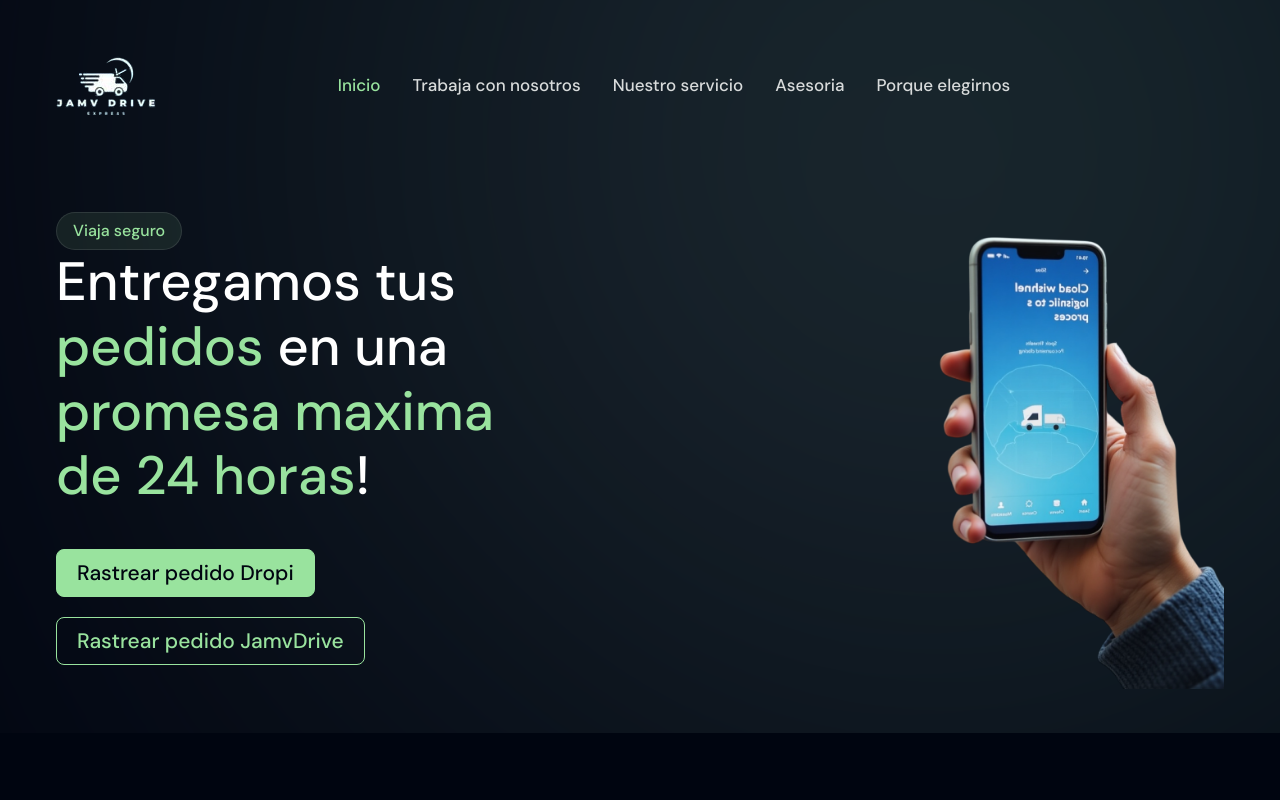
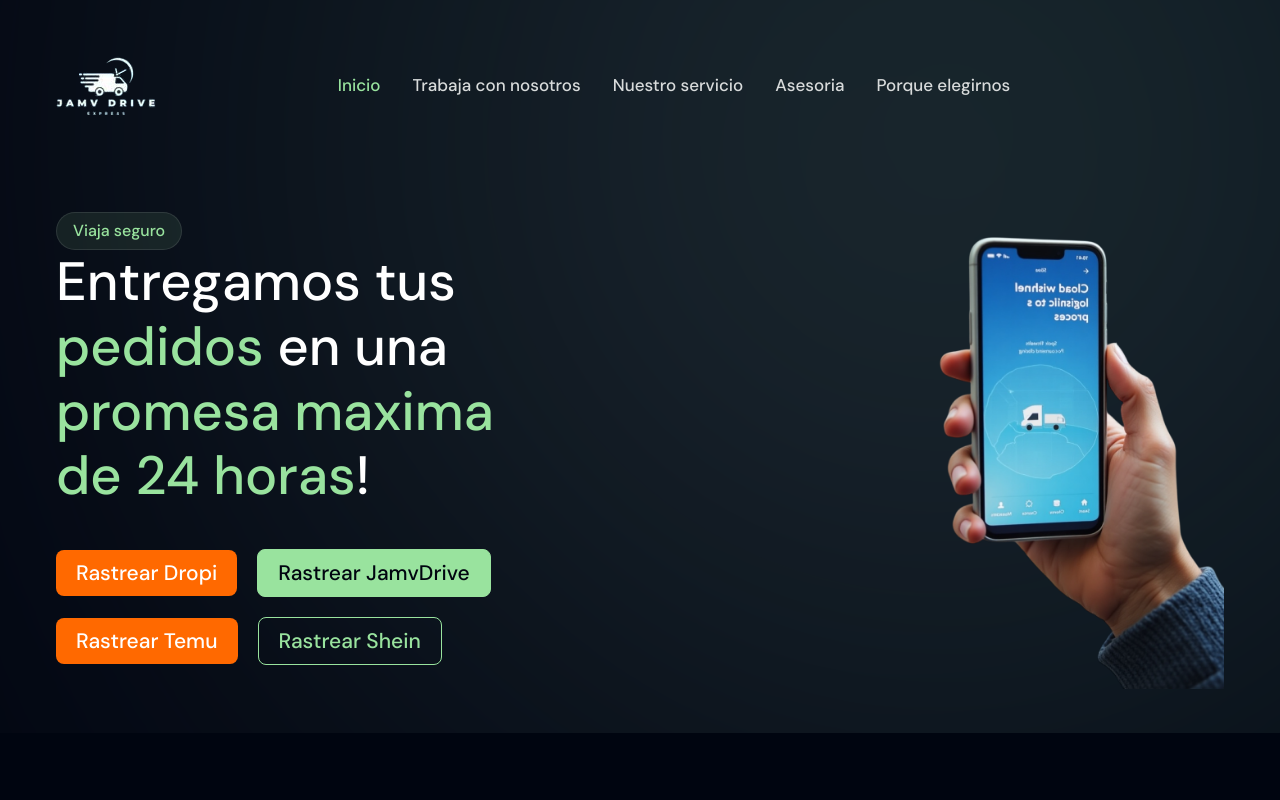
Before and after one commit to nichagiro/jamvDrive, a Next.js app: page / in a window 1280 px wide. Shown: the top 800 px of the page. Built offline with nearby package versions, Linux system fonts and the light colour scheme.

Commit message:
add buttons

```diff
--- a/src/components/Common/Button.tsx
+++ b/src/components/Common/Button.tsx
@@ -12,10 +12,10 @@
   outlined: "bg-transparent border border-primary text-primary hover:bg-primary hover:text-darkmode",
 };
 
-export const Button: React.FC<ButtonProps> = ({ children, className = "", variant = "filled", ...props }) => (
+export const Button: React.FC<ButtonProps> = ({ children, variant = "filled", ...props }) => (
   <button
     {...props}
-    className={`${baseClasses} ${variants[variant]} ${className}`}
+    className={`${baseClasses} ${variants[variant]}`}
   >
     {children}
   </button>
--- a/src/components/Home/hero/index.tsx
+++ b/src/components/Home/hero/index.tsx
@@ -26,11 +26,24 @@
             </h1>
 
             <div className='flex flex-wrap items-center justify-center lg:justify-start gap-5'>
-              <Button variant="filled" onClick={() => open(rastreoPageDropi, "", "height=600,width=800, left=400,top=100")}>
-                Rastrear pedido Dropi
+              <button
+                className="bg-orange-500 text-white border-orange-500 hover:bg-orange-900 rounded-lg text-21 font-medium py-2 px-5 transition-colors duration-200 z-50 cursor-pointer focus:outline-none"
+                onClick={() => open(rastreoPageDropi, "", "height=600,width=800, left=400,top=100")}>
+                Rastrear Dropi
+              </button>
+
+              <Button variant="filled" onClick={() => open(rastreoPage, "", "height=600,width=800, left=400,top=100")}>
+                Rastrear JamvDrive
               </Button>
+
+              <button
+                className="bg-orange-500 text-white border-orange-500 hover:bg-orange-900 rounded-lg text-21 font-medium py-2 px-5 transition-colors duration-200 z-50 cursor-pointer focus:outline-none"
+                onClick={() => open(rastreoPage, "", "height=600,width=800, left=400,top=100")}>
+                Rastrear Temu
+              </button>
+
               <Button variant="outlined" onClick={() => open(rastreoPage, "", "height=600,width=800, left=400,top=100")}>
-                Rastrear pedido JamvDrive
+                Rastrear Shein
               </Button>
             </div>
           </motion.div>
```
